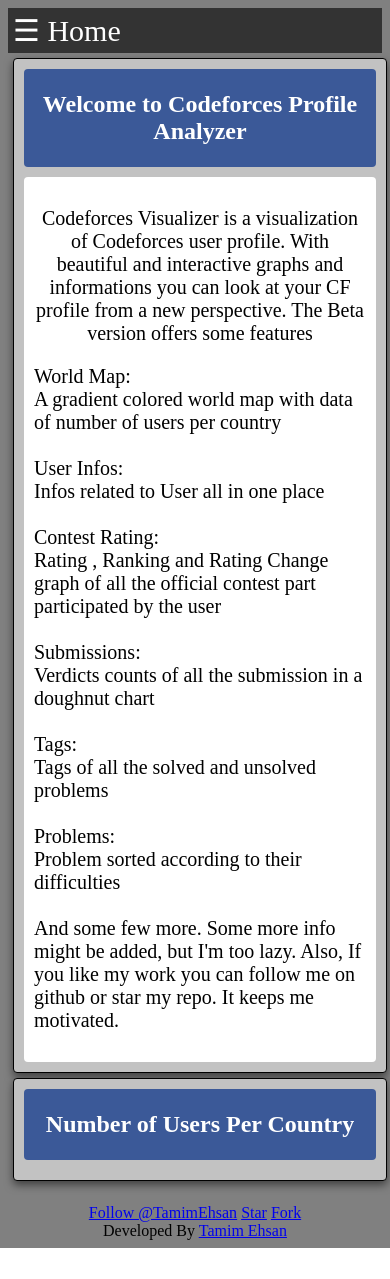
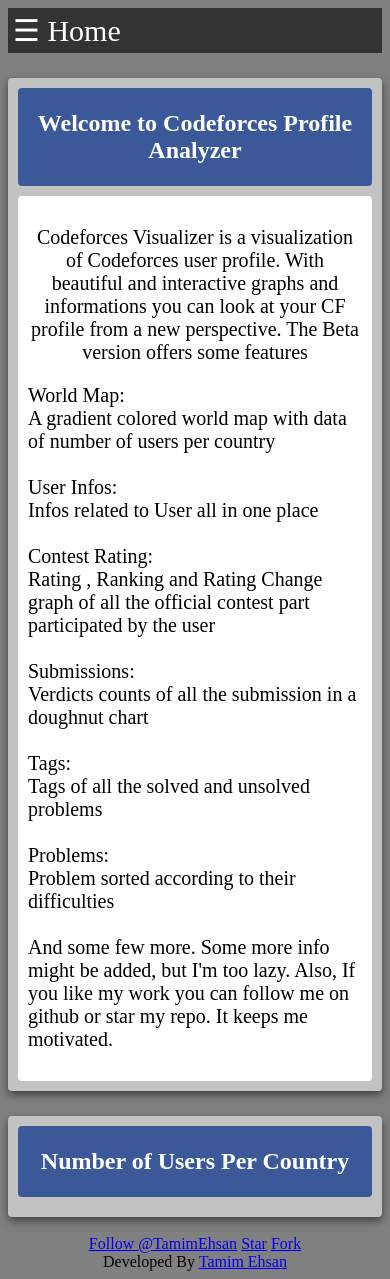
Before and after one commit to TamimEhsan/CPA, a PHP site: page / in a window 390 px wide. Before the commit the page ends 1248 px from the top, so only its background shows below. Run offline with PHP 8.4, Linux system fonts and the light colour scheme; some libraries are stand-ins or nearby versions.

Commit message:
Update mystyle.css

```diff
--- a/css/mystyle.css
+++ b/css/mystyle.css
@@ -283,8 +283,8 @@ div div a:hover:not(.active) {
 @media screen and (max-width: 700px) {
   .card  {
     width:100%;
-	margin:5px;
-	border: 1px solid black;
+	/*margin:5px;
+	border: 1px solid black;*/
   }
   .infoCard {
 	width:100%;
```
